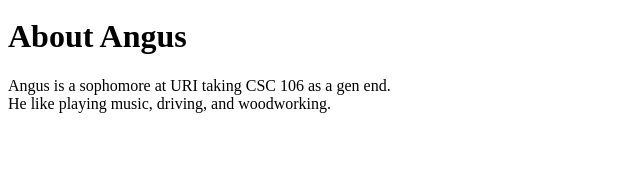
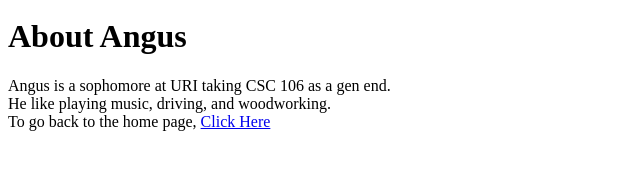
Before and after one commit to AngusChlebecek/AngusChlebecek.github.io, a plain HTML site: page aboutme.html in a window 1280 px wide. Shown: the part 29-198 px from the top of the page, without its empty margins (0-640 px from the left). Drawn offline with Linux system fonts and the light colour scheme.

Commit message:
Add files via upload

```diff
--- a/aboutme.html
+++ b/aboutme.html
@@ -9,6 +9,7 @@
 <body>
     <h1>About Angus</h1>
     <p>Angus is a sophomore at URI taking CSC 106 as a gen end.<br>
-    He like playing music, driving, and woodworking.</p>
+    He like playing music, driving, and woodworking.<br>
+To go back to the home page, <a href="index.html">Click Here</a></p>
 </body>
 </html>
```
Also changed, not shown: index.html (+1 -1 lines).
